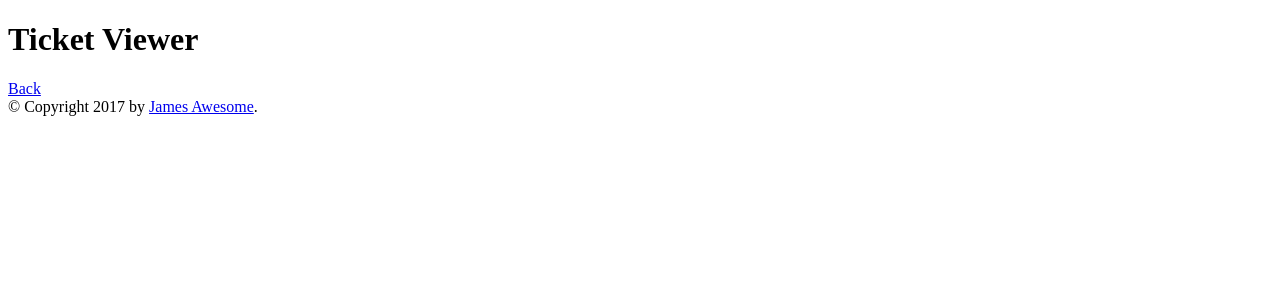
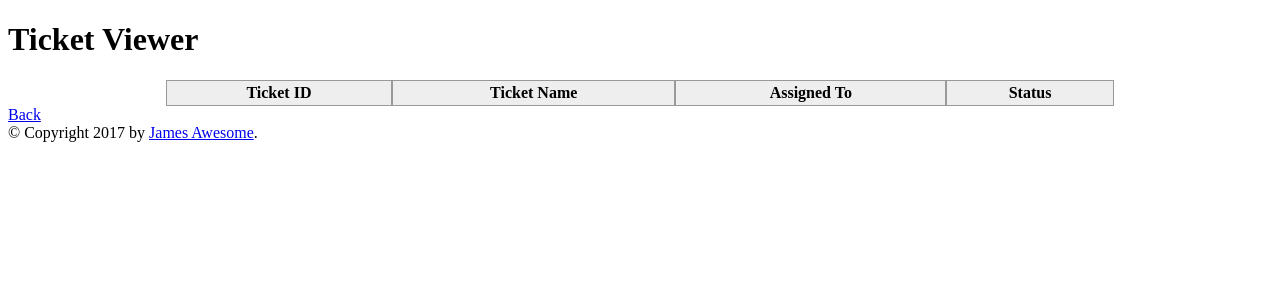
Before and after one commit to JamesAwesome/kanbantool_ticket_dash, a Flask app: template kanbantool_ticket_dash/ticket_viewer/templates/ticket_viewer/index.html in a window 1280 px wide. Shown: the top 300 px of the page. Run offline with Flask 2, Linux system fonts and the light colour scheme; the template is opened without the code that fills it, so the values that code supplies are empty.

Commit message:
Put tickets into a div table

```diff
--- a/kanbantool_ticket_dash/ticket_viewer/templates/ticket_viewer/index.html
+++ b/kanbantool_ticket_dash/ticket_viewer/templates/ticket_viewer/index.html
@@ -3,15 +3,52 @@
 {% block head %}
   {{ super() }}
   <style type="text/css">
-    .important { color: #336699; }
+    .divTable {
+        display: table;
+        width: 75%;
+        text-align: center;
+    }
+    .divTableRow {
+        display: table-row;
+    }
+    .divTableHead {
+        border: 1px solid #999999;
+        display: table-cell;
+        padding: 3px 10px;
+        background-color: #EEE;
+        font-weight: bold;
+    }
+    .divTableCell {
+        border: 1px solid #999999;
+        display: table-cell;
+        padding: 3px 10px;
+    }
+    .divTableBody {
+        display: table-row-group;
+    }
   </style>
 {% endblock %}
 {% block content %}
   <h1>Ticket Viewer</h1>
-  <p class="important">
-    {% for ticket in tickets %}
-        <p>#{{ ticket['task']['id'] }}: {{ ticket['task']['name'] }} - {{ ticket['task'].get('assigned_user', {}).get('name', 'Unassigned') }} </p>
-    {% endfor %}
-  </p>
+  <center>
+      <div class="divTable">
+        <div class="divTableBody">
+          <div class="divTableRow">
+            <div class="divTableHead">Ticket ID</div>
+            <div class="divTableHead">Ticket Name</div>
+            <div class="divTableHead">Assigned To</div>
+            <div class="divTableHead">Status</div>
+          </div>
+        {% for ticket in tickets %}
+          <div class="divTableRow">
+            <div class="divTableCell">{{ ticket['task']['id'] }}</div>
+            <div class="divTableCell">{{ ticket['task']['name'] }}</div>
+            <div class="divTableCell">{{ ticket['task'].get('assigned_user', {}).get('name', 'Unassigned') }}</div>
+            <div class="divTableCell">{{ workflow_mapper[ticket['task']['workflow_stage_id']] }}</div>
+          </div>
+        {% endfor %}
+        </div>
+      </div>
+    </center>
     <a href="{{ url_for('main.index') }}"> Back </a>
 {% endblock %}
--- a/kanbantool_ticket_dash/ticket_viewer/views.py
+++ b/kanbantool_ticket_dash/ticket_viewer/views.py
@@ -7,4 +7,7 @@ import requests
 
 @ticket_viewer.route('/')
 def index():
-    return render_template('ticket_viewer/index.html', tickets=utils.fetch_tickets())
+    return render_template(
+        'ticket_viewer/index.html',
+        tickets=utils.fetch_tickets(),
+        workflow_mapper=utils.create_workflow_mapper())
```
Also changed, not shown: kanbantool_ticket_dash/utils.py (added, +26 -0 lines).
